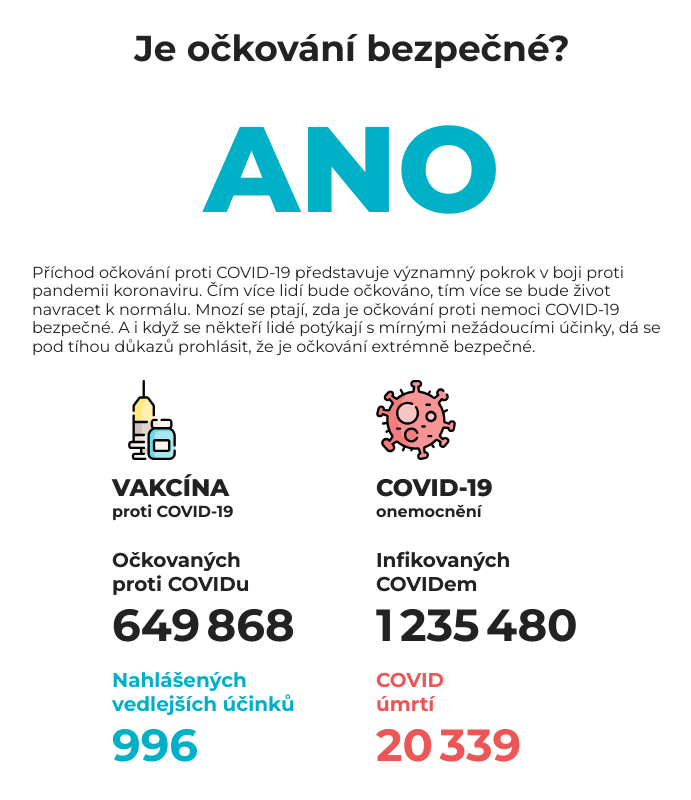
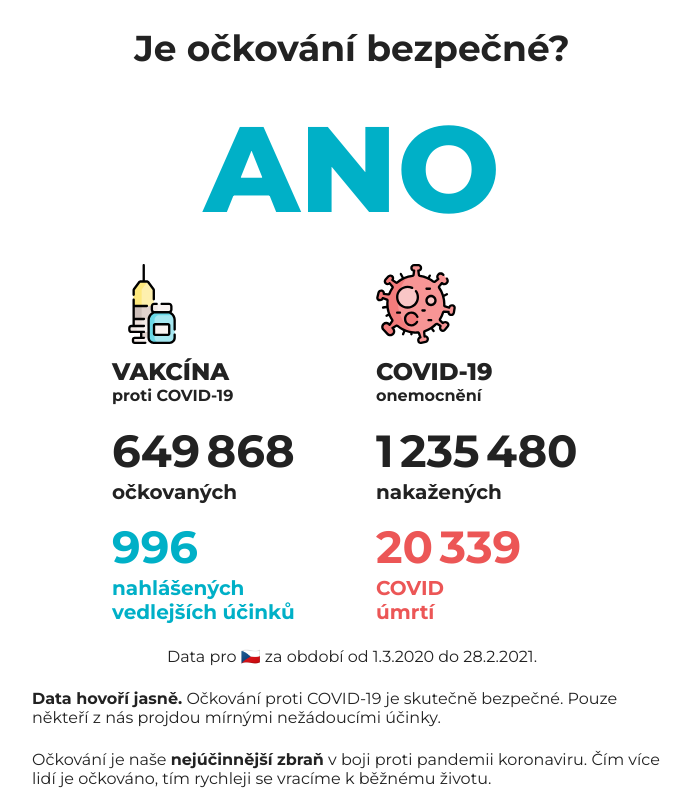
Before and after one commit to nikdo/ockovani, a website built with Parcel: page index.html in a window 1280 px wide. Shown: the top 800 px of the page, without its empty margins (288-979 px from the left). Built offline with nearby package versions, Linux system fonts and the light colour scheme.

Commit message:
Improve copy

```diff
--- a/css/main.css
+++ b/css/main.css
@@ -60,7 +60,7 @@ p.answer {
 .comparison h2 {
   font-size: 1.5rem; /* 24px; 1*baseline */
   line-height: 1.5rem; /* 24px; 1*baseline */
-  margin: 1.5rem 0; /* 24px; 1*baseline */
+  margin: 1.5rem 0 0; /* 24px; 1*baseline */
   font-weight: 800;
   text-transform: uppercase;
 }
@@ -87,8 +87,8 @@ p.answer {
 .comparison p.count {
   font-size: 1.875rem; /* 30px */
   line-height: 3rem; /* 48px; 2*baseline */
-  margin-top: 0;
-  margin-bottom: 1.5rem;
+  margin-top: 1.5rem;
+  margin-bottom: 0;
   font-weight: 700;
   white-space: nowrap;
 }
@@ -157,8 +157,8 @@ ul.credits li:not(:last-of-type)::after {
   .comparison p.count {
     font-size: 2.25rem; /* 36px */
     line-height: 3rem; /* 48px; 2*baseline */
-    margin-top: .3rem;
-    margin-bottoM: 1.2rem;
+    margin-top: 1.2rem;
+    margin-bottom: .3rem;
   }
 }
 
--- a/index.html
+++ b/index.html
@@ -29,7 +29,6 @@
   <main>
     <h1 class="question">Je očkování bezpečné?</h1>
     <p class="answer">Ano</p>
-    <p>Příchod očkování proti COVID-19 představuje významný pokrok v boji proti pandemii koronaviru. Čím více lidí bude očkováno, tím více se bude život navracet k normálu. Mnozí se ptají, zda je očkování proti nemoci COVID-19 bezpečné. A i když se někteří lidé potýkají s mírnými nežádoucími účinky, dá se pod tíhou důkazů prohlásit, že je očkování extrémně bezpečné.</p>
     <div class="comparison">
       <section class="vaccine">
         <h2>
@@ -37,10 +36,10 @@
           Vakcína
           <span>proti COVID-19</span>
         </h2>
-        <h3>Očkovaných<br/>proti COVIDu</h3>
         <p class="count vaccinated">649&thinsp;868</p>
-        <h3 class="side-effects">Nahlášených<br/>vedlejších účinků</h3>
+        <h3>očkovaných</h3>
         <p class="count side-effects">996</p>
+        <h3 class="side-effects">nahlášených<br/>vedlejších účinků</h3>
       </section>
       <section class="virus">
         <h2>
@@ -48,15 +47,17 @@
           COVID-19
           <span>onemocnění</span>
         </h2>
-        <h3 class="covid-infected">Infikovaných<br/>COVIDem</h3>
         <p class="count covid-infected">1&thinsp;235&thinsp;480</p>
+        <h3 class="covid-infected">nakažených</h3>
+        <p class="count covid-deaths">20&thinsp;339</p>
         <h3 class="covid-deaths">COVID<br/>úmrtí</h3>
-        <p class="count covid-deaths">20&thinsp;339</p>
       </section>
     </div>
     <p class="period">
       Data pro 🇨🇿 za období od&nbsp;1.3.2020&nbsp;do&nbsp;28.2.2021.
     </p>
+    <p><b>Data hovoří jasně.</b> Očkování proti COVID-19 je skutečně bezpečné. Pouze někteří z nás projdou mírnými nežádoucími účinky.</p>
+    <p>Očkování je naše <b>nejúčinnější zbraň</b> v boji proti pandemii koronaviru. Čím více lidí je očkováno, tím rychleji se vracíme k běžnému životu.</p>
     <p class="faq">
       <a href="https://www.iniciativa-snih.cz/nejcastejsi-dotazy-kolem-ockovani/">
         Nejčastější otázky kolem očkování
```
